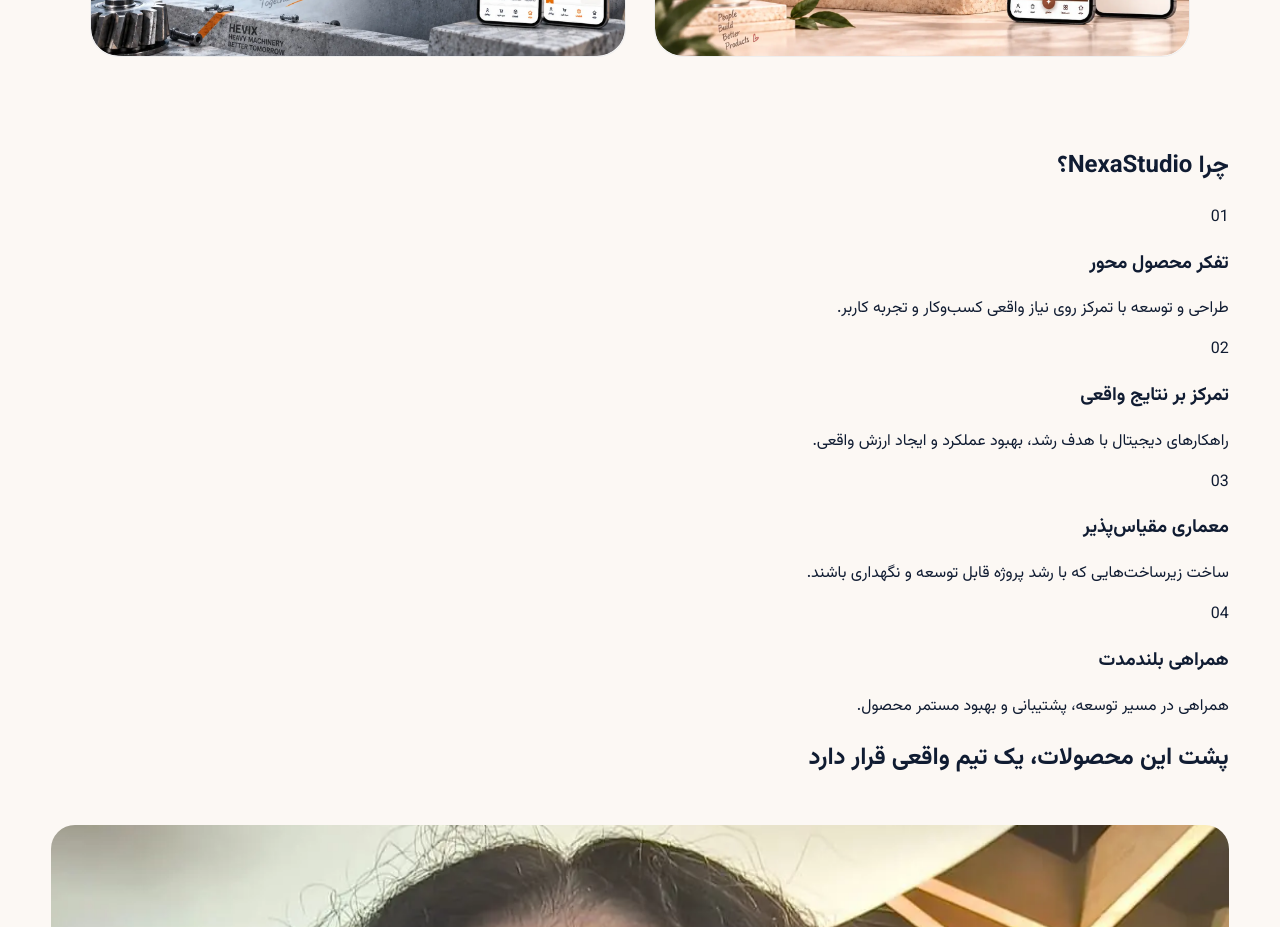
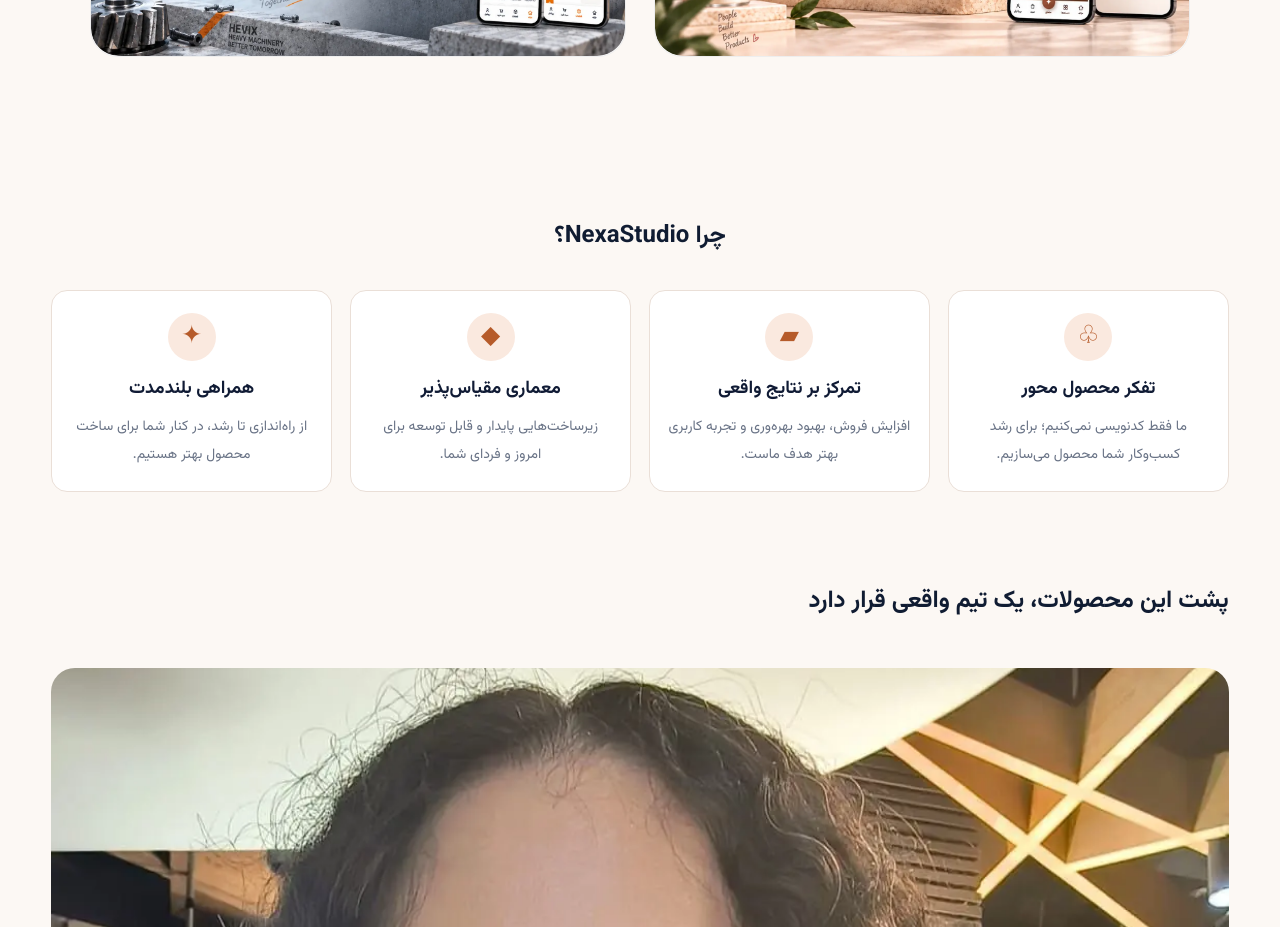
Before and after one commit to zohreksh/smartpilot, a Nuxt app: page / in a window 1280 px wide. Shown: the part 1420-2347 px from the top of the page. Built offline with nearby package versions, Linux system fonts and the light colour scheme.

Commit message:
Rebuild why section cards to match services style

```diff
--- a/components/sections/WhyUsSection.vue
+++ b/components/sections/WhyUsSection.vue
@@ -4,26 +4,37 @@
       <h2>چرا NexaStudio؟</h2>
       <div class="why-grid">
         <article class="why-card">
-          <span class="why-icon">01</span>
+          <div class="why-icon">♧</div>
           <h3>تفکر محصول محور</h3>
-          <p>طراحی و توسعه با تمرکز روی نیاز واقعی کسب‌وکار و تجربه کاربر.</p>
+          <p>ما فقط کدنویسی نمی‌کنیم؛ برای رشد کسب‌وکار شما محصول می‌سازیم.</p>
         </article>
         <article class="why-card">
-          <span class="why-icon">02</span>
+          <div class="why-icon">▰</div>
           <h3>تمرکز بر نتایج واقعی</h3>
-          <p>راهکارهای دیجیتال با هدف رشد، بهبود عملکرد و ایجاد ارزش واقعی.</p>
+          <p>افزایش فروش، بهبود بهره‌وری و تجربه کاربری بهتر هدف ماست.</p>
         </article>
         <article class="why-card">
-          <span class="why-icon">03</span>
+          <div class="why-icon">◆</div>
           <h3>معماری مقیاس‌پذیر</h3>
-          <p>ساخت زیرساخت‌هایی که با رشد پروژه قابل توسعه و نگهداری باشند.</p>
+          <p>زیرساخت‌هایی پایدار و قابل توسعه برای امروز و فردای شما.</p>
         </article>
         <article class="why-card">
-          <span class="why-icon">04</span>
+          <div class="why-icon">✦</div>
           <h3>همراهی بلندمدت</h3>
-          <p>همراهی در مسیر توسعه، پشتیبانی و بهبود مستمر محصول.</p>
+          <p>از راه‌اندازی تا رشد، در کنار شما برای ساخت محصول بهتر هستیم.</p>
         </article>
       </div>
     </div>
   </section>
 </template>
+
+<style scoped>
+.why-section{text-align:center;padding:70px 0}
+.why-grid{display:grid;grid-template-columns:repeat(4,1fr);gap:18px;margin-top:35px}
+.why-card{background:#fff;border:1px solid #eadfd7;border-radius:16px;padding:22px 18px;min-height:160px;display:flex;flex-direction:column;align-items:center;justify-content:flex-start;direction:rtl}
+.why-icon{width:48px;height:48px;border-radius:50%;background:#fae9df;color:#b65b2a;display:flex;align-items:center;justify-content:center;font-size:25px;margin-bottom:14px}
+.why-card h3{font-size:18px;margin:0 0 10px;color:#101b35}
+.why-card p{font-size:14px;line-height:2;color:#697386;margin:0}
+@media(max-width:900px){.why-grid{grid-template-columns:repeat(2,1fr)}}
+@media(max-width:600px){.why-grid{grid-template-columns:1fr}}
+</style>
```
